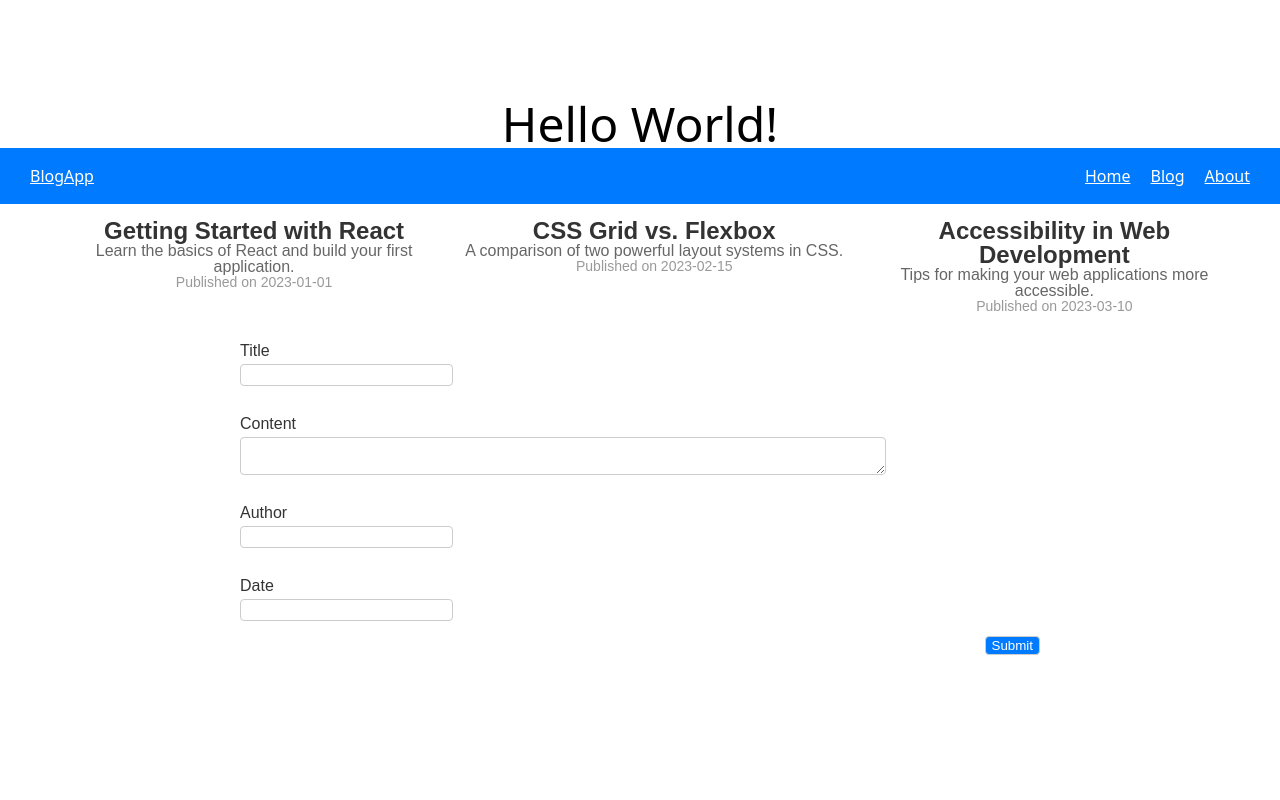
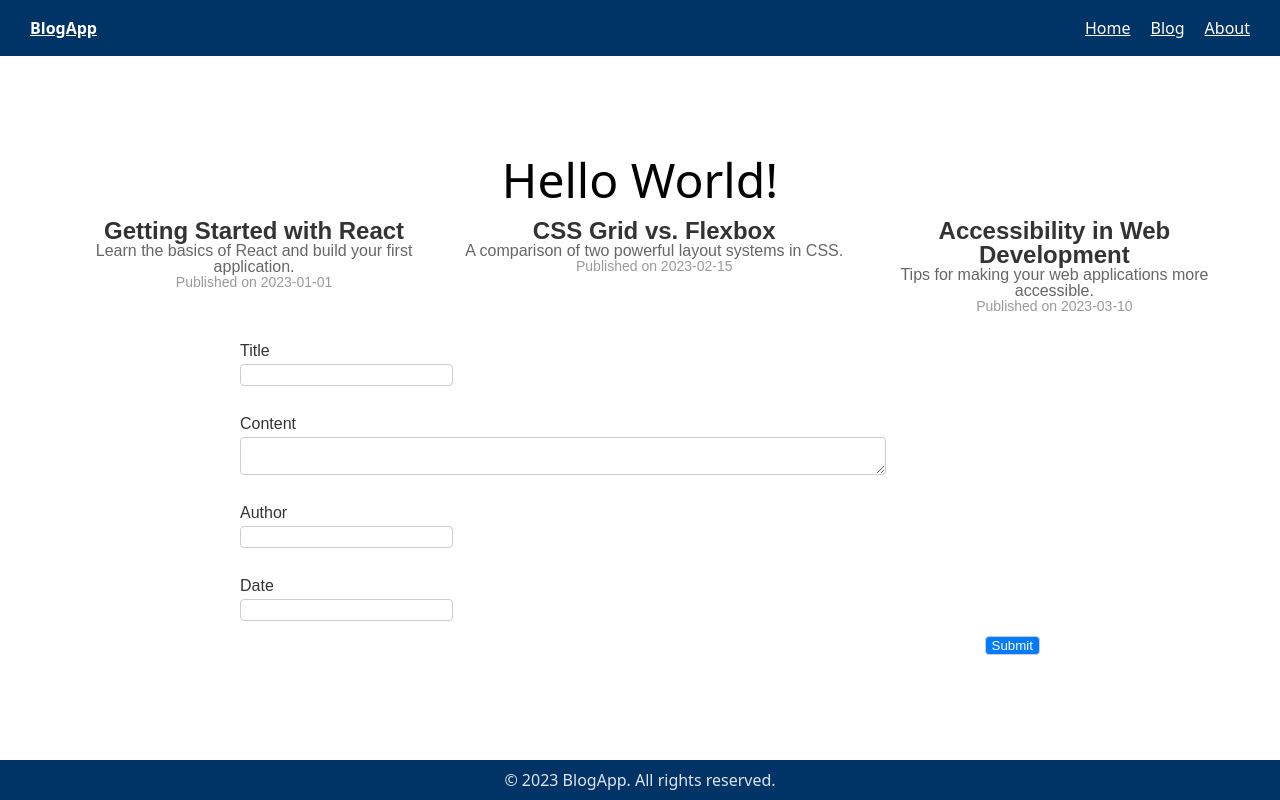
Before and after one commit to RossignolD/vite-react-challenges, a React (Vite) app in the folder challenge-1-starter-code/: page / in a window 1280 px wide. Built offline with nearby package versions, Linux system fonts and the light colour scheme.

Commit message:
finished challenge 5

```diff
--- a/challenge-1-starter-code/src/App.jsx
+++ b/challenge-1-starter-code/src/App.jsx
@@ -4,7 +4,7 @@ import "./reset.css";
 import "./App.css";
 import BlogPostList from "./components/BlogPostList/BlogPostList.jsx";
 import BlogPostForm from "./components/BlogPostForm/BlogPostForm.jsx";
-import NavBar from "./components/NavBar/NavBar.jsx";
+import Layout from "./components/Layout/Layout.jsx";
 
 const samplePosts = [
   {
@@ -34,13 +34,13 @@ const samplePosts = [
 
 function App() {
   return (
-    <div className="container">
-      <h1 className="title">Hello World!</h1>
-      <NavBar></NavBar>
-      <BlogPostList posts={samplePosts} />
-
-      <BlogPostForm></BlogPostForm>
-    </div>
+    <Layout>
+      <div className="container">
+        <h1 className="title">Hello World!</h1>
+        <BlogPostList posts={samplePosts} />
+        <BlogPostForm></BlogPostForm>
+      </div>
+    </Layout>
   );
 }
 
--- /dev/null
+++ b/challenge-1-starter-code/src/components/Layout/Layout.jsx
@@ -0,0 +1,17 @@
+import React from "react";
+import NavBar from "./../NavBar/NavBar.jsx";
+import styles from "./Layout.module.css";
+const Layout = ({ children }) => {
+  return (
+    <div className={styles.layout}>
+      <header>
+        <NavBar />
+      </header>
+      <main className={styles.main}>{children}</main>
+      <footer className={styles.footer}>
+        <p>&copy; 2023 BlogApp. All rights reserved.</p>
+      </footer>
+    </div>
+  );
+};
+export default Layout;
--- /dev/null
+++ b/challenge-1-starter-code/src/components/Layout/Layout.module.css
@@ -0,0 +1,15 @@
+.layout {
+  display: flex;
+  flex-direction: column;
+}
+
+.footer {
+  background-color: #003366;
+  height: 40px;
+  display: flex;
+  align-items: center;
+  justify-content: center;
+  position: absolute;
+  bottom: 0;
+  width: 100%;
+}
--- a/challenge-1-starter-code/src/components/NavBar/NavBar.module.css
+++ b/challenge-1-starter-code/src/components/NavBar/NavBar.module.css
@@ -2,13 +2,14 @@
   display: flex;
   justify-content: space-between;
   padding: 10px 20px;
-  background-color: #007bff;
+  background-color: #003366;
 }
 
 .logo {
   align-items: flex-start;
   color: white;
   margin: 10px;
+  font-weight: 600;
 }
 
 .links {
```
